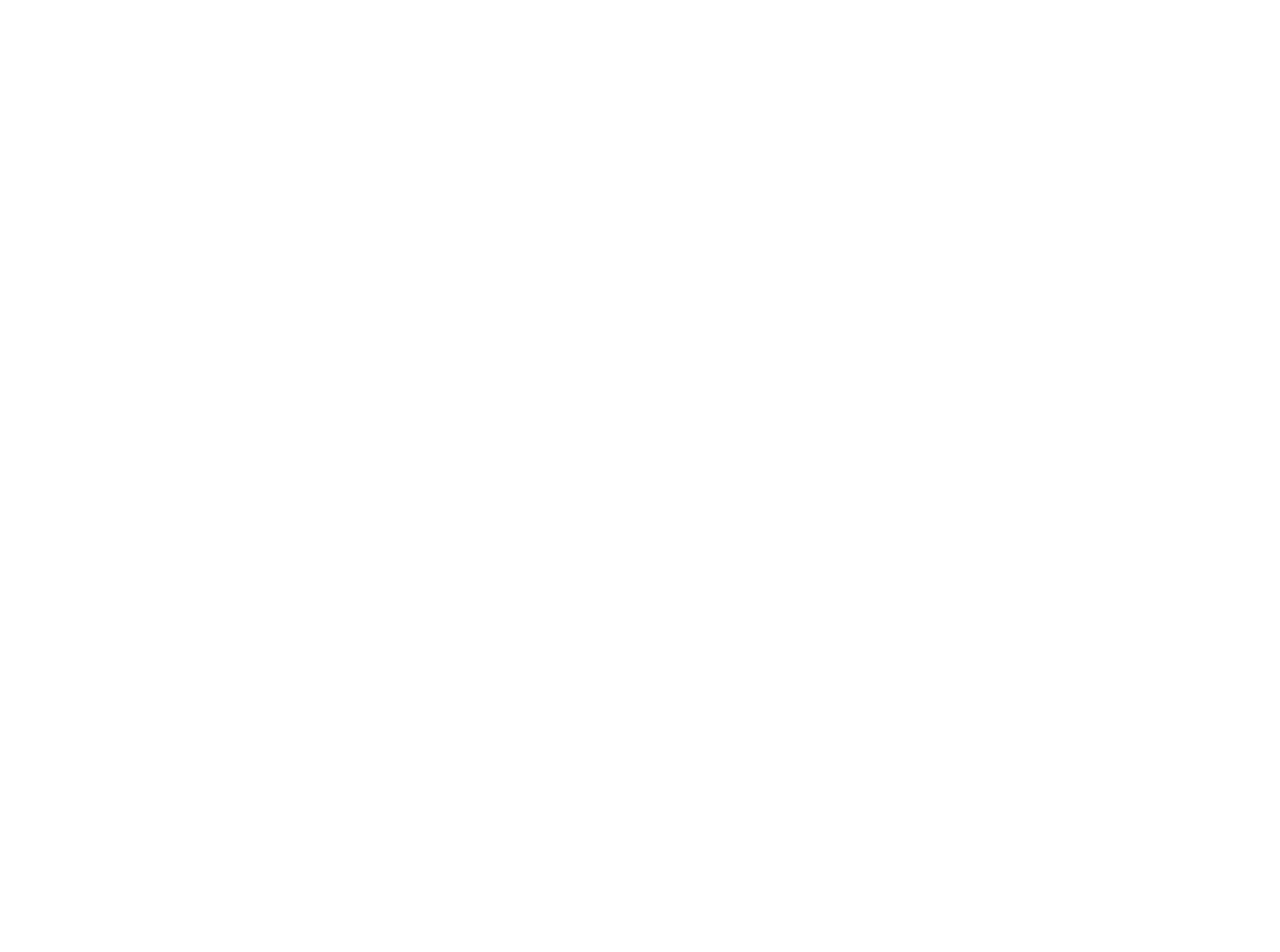
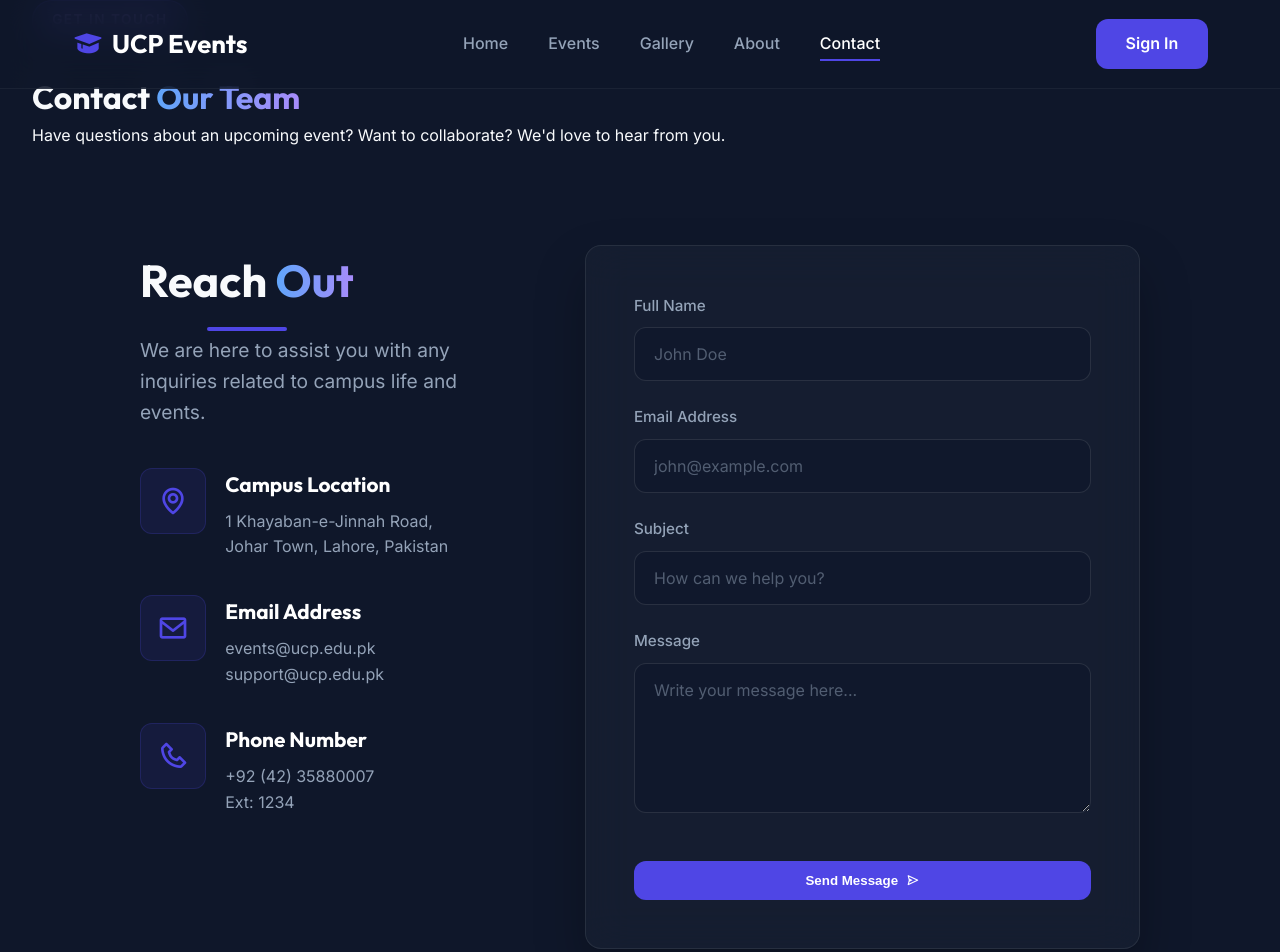
Before and after one commit to A5harib/campus-events-devops, a website: page src/contact.html in a window 1280 px wide. Shown: the top 952 px of the page. Before the commit the page ends 800 px from the top, so only its background shows below. Drawn offline with nearby package versions, Linux system fonts and the light colour scheme.

Commit message:
contact form done

```diff
--- a/src/contact.html
+++ b/src/contact.html
@@ -0,0 +1,139 @@
+<!DOCTYPE html>
+<html lang="en">
+<head>
+    <meta charset="UTF-8">
+    <meta name="viewport" content="width=device-width, initial-scale=1.0">
+    <title>Contact Us | UCP Campus Events</title>
+    <meta name="description" content="Get in touch with UCP Campus Events for inquiries, collaborations, or support.">
+    <!-- Google Fonts -->
+    <link href="https://fonts.googleapis.com/css2?family=Outfit:wght@300;400;500;600;700;800&family=Inter:wght@400;500;600&display=swap" rel="stylesheet">
+    <!-- Boxicons for icons -->
+    <link href='https://unpkg.com/boxicons@2.1.4/css/boxicons.min.css' rel='stylesheet'>
+    <link rel="stylesheet" href="../styles/style.css">
+</head>
+<body>
+
+    <!-- Navbar -->
+    <nav class="navbar">
+        <div class="nav-container">
+            <a href="index.html" class="logo">
+                <i class='bx bxs-graduation'></i>
+                <span>UCP Events</span>
+            </a>
+            <ul class="nav-links">
+                <li><a href="index.html">Home</a></li>
+                <li><a href="packages.html">Events</a></li>
+                <li><a href="gallery.html">Gallery</a></li>
+                <li><a href="destination.html">About</a></li>
+                <li><a href="contact.html" class="active">Contact</a></li>
+            </ul>
+            <a href="#" class="btn-primary">Sign In</a>
+        </div>
+    </nav>
+
+    <!-- Hero Section -->
+    <header class="hero-small">
+        <div class="hero-content">
+            <span class="badge">Get in Touch</span>
+            <h1>Contact <span class="text-gradient">Our Team</span></h1>
+            <p>Have questions about an upcoming event? Want to collaborate? We'd love to hear from you.</p>
+        </div>
+    </header>
+
+    <!-- Contact Section -->
+    <main class="section">
+        <div class="contact-container">
+            <div class="contact-info">
+                <div class="section-header" style="text-align: left; margin-bottom: 2.5rem;">
+                    <h2>Reach <span class="text-gradient">Out</span></h2>
+                    <p>We are here to assist you with any inquiries related to campus life and events.</p>
+                </div>
+
+                <div class="contact-info-item">
+                    <i class='bx bx-map'></i>
+                    <div>
+                        <h3>Campus Location</h3>
+                        <p>1 Khayaban-e-Jinnah Road,<br>Johar Town, Lahore, Pakistan</p>
+                    </div>
+                </div>
+
+                <div class="contact-info-item">
+                    <i class='bx bx-envelope'></i>
+                    <div>
+                        <h3>Email Address</h3>
+                        <p>events@ucp.edu.pk<br>support@ucp.edu.pk</p>
+                    </div>
+                </div>
+
+                <div class="contact-info-item">
+                    <i class='bx bx-phone'></i>
+                    <div>
+                        <h3>Phone Number</h3>
+                        <p>+92 (42) 35880007<br>Ext: 1234</p>
+                    </div>
+                </div>
+            </div>
+
+            <div class="contact-form">
+                <form action="#" method="POST">
+                    <div class="form-group">
+                        <label for="name" class="form-label">Full Name</label>
+                        <input type="text" id="name" name="name" class="form-control" placeholder="John Doe" required>
+                    </div>
+                    <div class="form-group">
+                        <label for="email" class="form-label">Email Address</label>
+                        <input type="email" id="email" name="email" class="form-control" placeholder="john@example.com" required>
+                    </div>
+                    <div class="form-group">
+                        <label for="subject" class="form-label">Subject</label>
+                        <input type="text" id="subject" name="subject" class="form-control" placeholder="How can we help you?" required>
+                    </div>
+                    <div class="form-group">
+                        <label for="message" class="form-label">Message</label>
+                        <textarea id="message" name="message" class="form-control" placeholder="Write your message here..." required></textarea>
+                    </div>
+                    <button type="submit" class="btn-primary" style="width: 100%; justify-content: center; margin-top: 1rem;">
+                        Send Message <i class='bx bx-send'></i>
+                    </button>
+                </form>
+            </div>
+        </div>
+    </main>
+
+    <!-- Footer -->
+    <footer class="footer">
+        <div class="footer-content">
+            <div class="footer-brand">
+                <a href="index.html" class="logo">
+                    <i class='bx bxs-graduation'></i>
+                    <span>UCP Events</span>
+                </a>
+                <p>Bringing life, culture, and innovation directly to the University of Central Punjab.</p>
+                <div class="social-links">
+                    <a href="#" aria-label="Facebook"><i class='bx bxl-facebook'></i></a>
+                    <a href="#" aria-label="Twitter"><i class='bx bxl-twitter'></i></a>
+                    <a href="#" aria-label="Instagram"><i class='bx bxl-instagram'></i></a>
+                    <a href="#" aria-label="LinkedIn"><i class='bx bxl-linkedin'></i></a>
+                </div>
+            </div>
+            <div class="footer-links">
+                <h4>Quick Links</h4>
+                <ul>
+                    <li><a href="index.html">Home</a></li>
+                    <li><a href="packages.html">Events</a></li>
+                    <li><a href="contact.html">Contact</a></li>
+                </ul>
+            </div>
+            <div class="footer-contact">
+                <h4>Contact Us</h4>
+                <p><i class='bx bx-map'></i> 1 Khayaban-e-Jinnah Road, Lahore</p>
+                <p><i class='bx bx-envelope'></i> events@ucp.edu.pk</p>
+                <p><i class='bx bx-phone'></i> +92 (42) 35880007</p>
+            </div>
+        </div>
+        <div class="footer-bottom">
+            <p>&copy; 2026 UCP Campus Events. All Rights Reserved.</p>
+        </div>
+    </footer>
+</body>
+</html>
--- a/styles/style.css
+++ b/styles/style.css
@@ -636,3 +636,104 @@
 .gallery-item:hover img {
     transform: scale(1.1);
 }
+
+/* ================= Contact Form ================= */
+.contact-container {
+    display: flex;
+    gap: 4rem;
+    max-width: 1000px;
+    margin: 0 auto;
+}
+
+.contact-info {
+    flex: 1;
+}
+
+.contact-info-item {
+    display: flex;
+    align-items: flex-start;
+    gap: 1.2rem;
+    margin-bottom: 2.2rem;
+}
+
+.contact-info-item i {
+    font-size: 2rem;
+    color: var(--primary);
+    background: rgba(79, 70, 229, 0.1);
+    padding: 1rem;
+    border-radius: var(--radius-md);
+    border: 1px solid rgba(79, 70, 229, 0.2);
+}
+
+.contact-info-item h3 {
+    margin-bottom: 0.5rem;
+    color: #fff;
+    font-size: 1.3rem;
+}
+
+.contact-info-item p {
+    color: var(--text-muted);
+    font-size: 1rem;
+    line-height: 1.6;
+}
+
+.contact-form {
+    flex: 1.2;
+    background: rgba(30, 41, 59, 0.4);
+    backdrop-filter: blur(20px);
+    -webkit-backdrop-filter: blur(20px);
+    border: 1px solid rgba(255, 255, 255, 0.08);
+    padding: 3rem;
+    border-radius: var(--radius-lg);
+    box-shadow: 0 25px 50px rgba(0, 0, 0, 0.25);
+}
+
+.form-group {
+    margin-bottom: 1.5rem;
+}
+
+.form-label {
+    display: block;
+    margin-bottom: 0.6rem;
+    font-weight: 500;
+    color: var(--text-muted);
+    font-size: 0.95rem;
+}
+
+.form-control {
+    width: 100%;
+    padding: 1rem 1.2rem;
+    background: rgba(15, 23, 42, 0.6);
+    border: 1px solid rgba(255, 255, 255, 0.1);
+    border-radius: var(--radius-md);
+    color: #fff;
+    font-family: inherit;
+    font-size: 1rem;
+    transition: var(--transition);
+}
+
+.form-control:focus {
+    outline: none;
+    border-color: var(--primary);
+    box-shadow: 0 0 0 3px rgba(79, 70, 229, 0.2);
+    background: rgba(15, 23, 42, 0.9);
+}
+
+.form-control::placeholder {
+    color: rgba(148, 163, 184, 0.5);
+}
+
+textarea.form-control {
+    resize: vertical;
+    min-height: 150px;
+}
+
+@media (max-width: 768px) {
+    .contact-container {
+        flex-direction: column;
+        gap: 3rem;
+    }
+    .contact-form {
+        padding: 2rem;
+    }
+}
```
Also changed, not shown: 1 other file.
